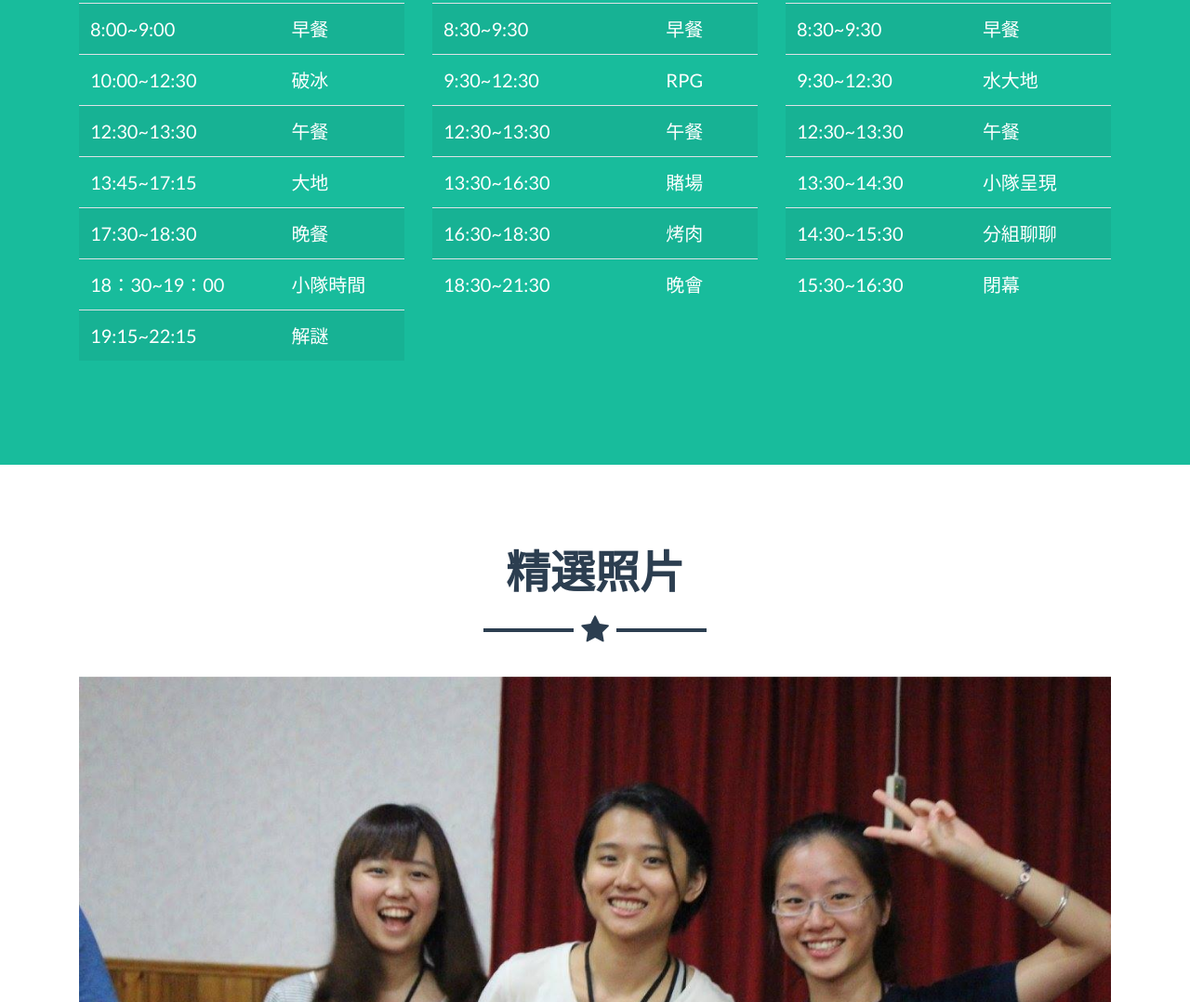
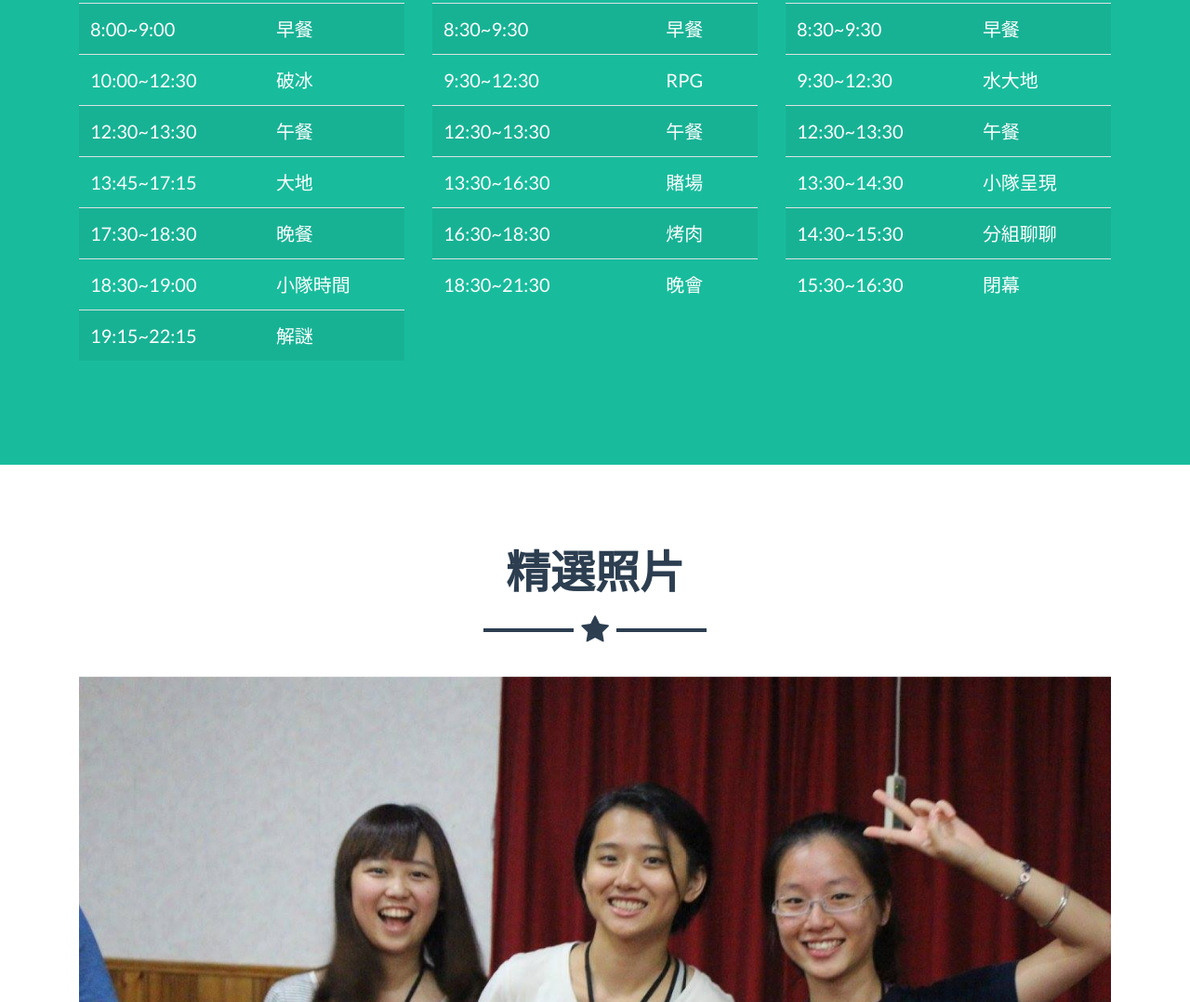
Before and after one commit to disam8853/imot2, a plain HTML site: page index.html in a window 1280 px wide. Shown: the part 2636-3714 px from the top of the page at 93% size. Drawn offline with Linux system fonts and the light colour scheme.

Commit message:
Small changes

```diff
--- a/index.html
+++ b/index.html
@@ -162,7 +162,7 @@
                 <td>晚餐</td>
               </tr>
               <tr>
-                <td>18：30~19：00</td>
+                <td>18:30~19:00</td>
                 <td>小隊時間</td>
               </tr>
               <tr>
```
